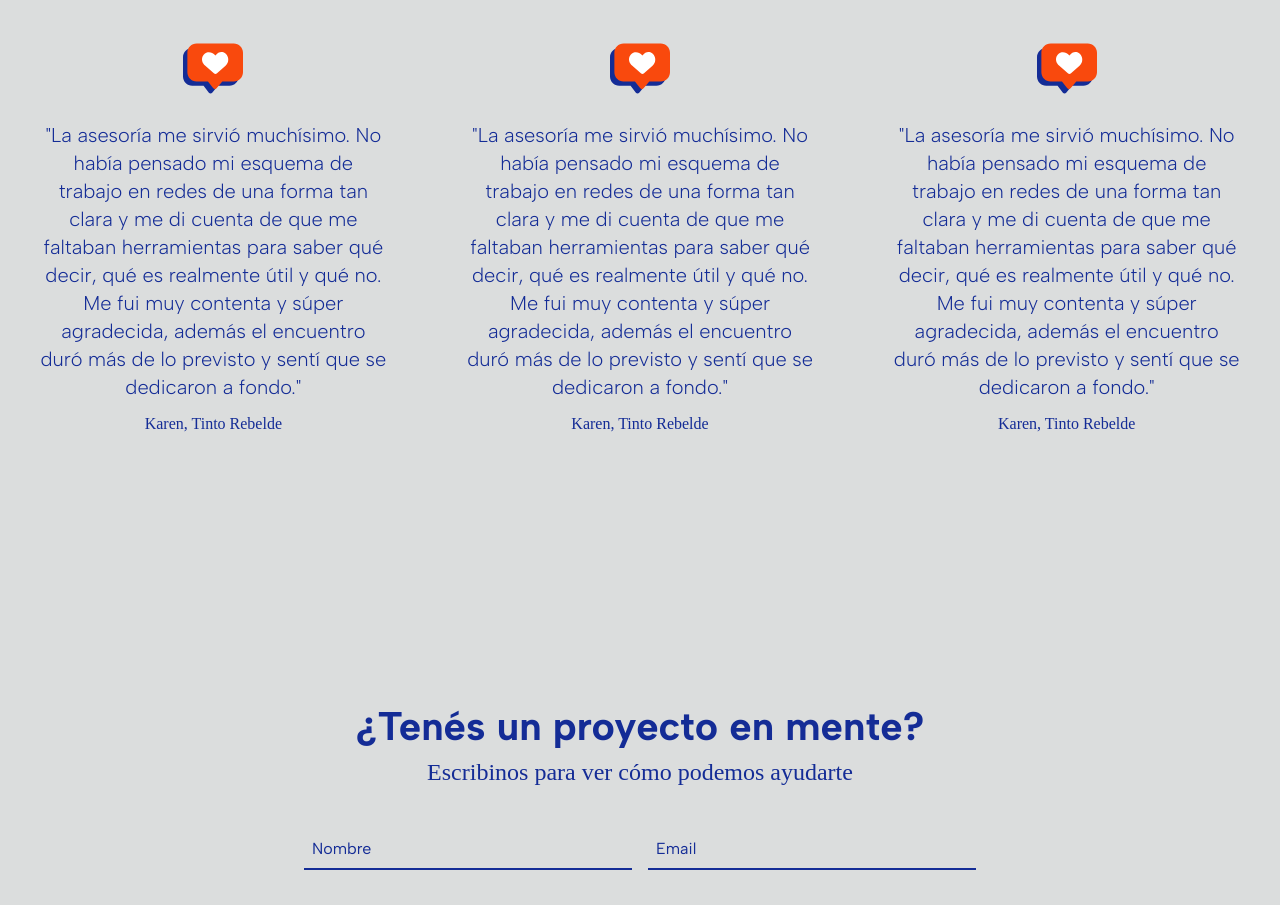
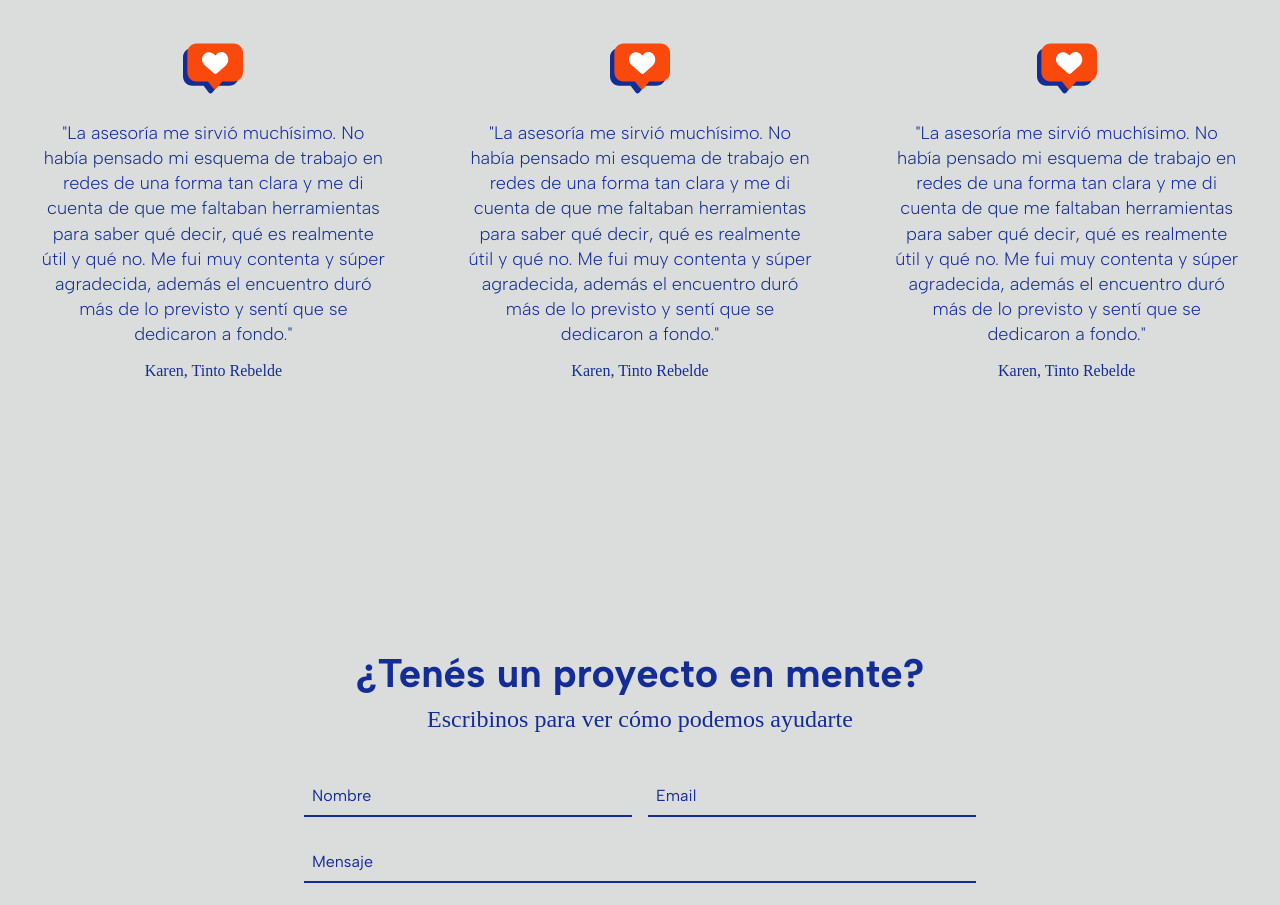
Before and after one commit to eypacha/proaestudiocreativo, a Vue app: page / in a window 1280 px wide. Shown: the part 4180-5085 px from the top of the page. Built offline with nearby package versions, Linux system fonts and the light colour scheme; a web font is replaced by a local one.

Commit message:
fix(Testimonial.vue): add text styling for improved visual consistency

```diff
--- a/src/components/Testimonial.vue
+++ b/src/components/Testimonial.vue
@@ -1,7 +1,7 @@
 <template>
     <div class="text-center text-xl flex flex-col items-center gap-3">
         <iconLike class="mb-3 w-15"/>
-        <div>"{{ text }}"</div>
+        <div class="text-[18px]">"{{ text }}"</div>
         <div class="text-[16px] text-lustria">{{ name }}</div>
     </div>
 </template>
```
